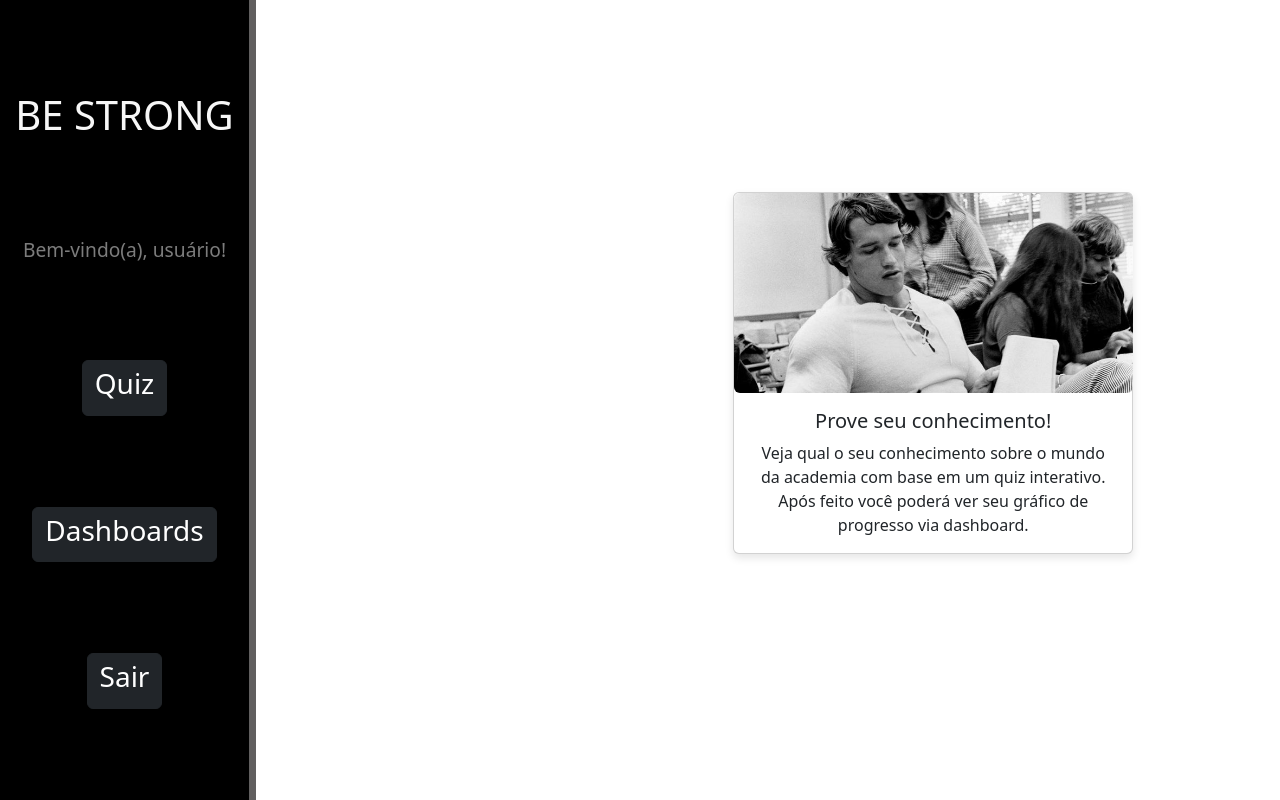
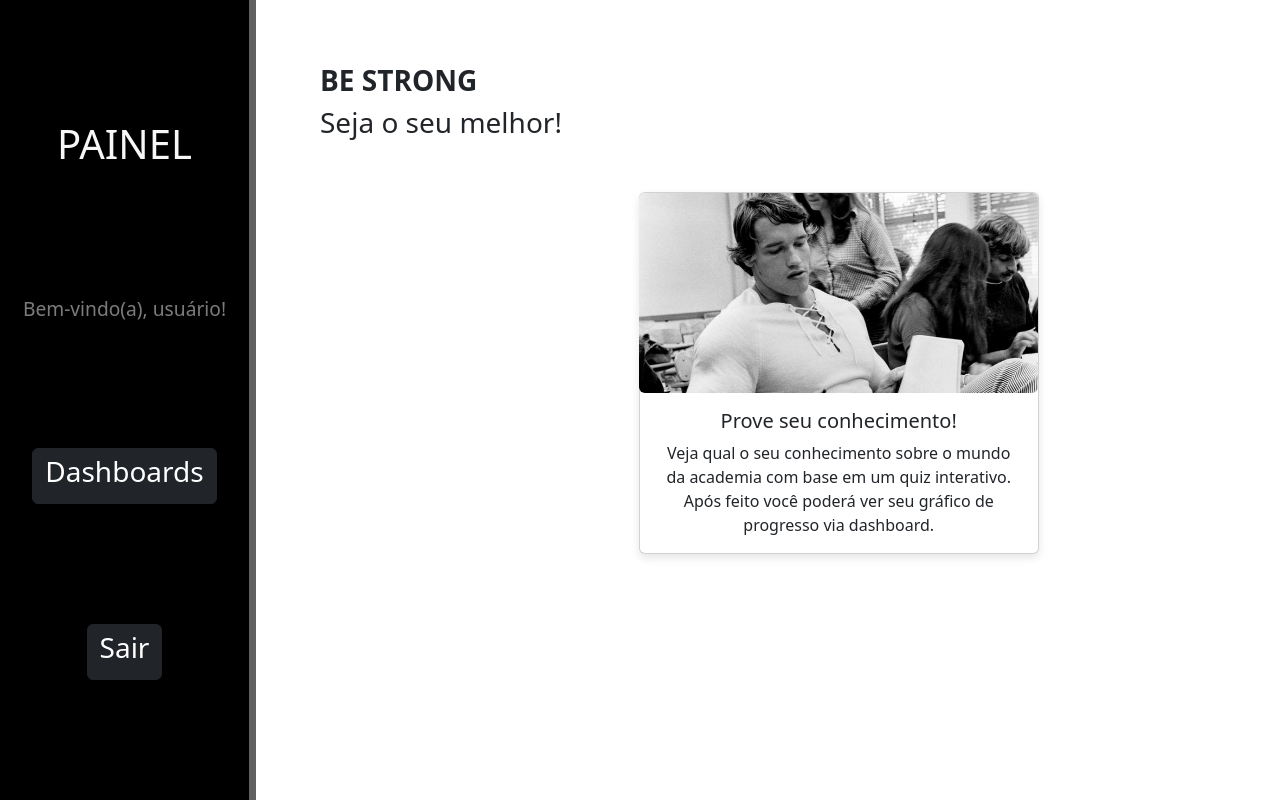
Before and after one commit to VitorSuave/Projeto-Individual-BeStrong, a website: page public/painel.html in a window 1280 px wide. Drawn offline with nearby package versions, Linux system fonts and the light colour scheme.

```diff
--- a/public/css/painel.css
+++ b/public/css/painel.css
@@ -253,8 +253,8 @@
   display: flex;
   flex-wrap: wrap;
   justify-content: center;
-  padding-left: 45%;
   margin-top: 15%;
+  padding-left: 6%;
 }
 
 
@@ -281,10 +281,11 @@
   object-fit: cover;
   object-position: center 40%;
   border-radius: 6px;
+  cursor: pointer;
 }
 
 .card .card-content {
-  margin-left: 15px;
+  margin-left: 25px;
 }
 
 .card .card-content h3 {
@@ -298,3 +299,8 @@
   color: #fff;
   margin: 5px 0 0;
 }
+
+.titulo{
+  padding-left: 25%;
+  margin-top: 5%;
+}
--- a/public/painel.html
+++ b/public/painel.html
@@ -17,17 +17,12 @@
 
     <div class="janela">
         <div class="header-left">
-            <h1>BE STRONG</h1>
+            <h1>PAINEL</h1>
 
             <div class="hello">
                 <h3>Bem-vindo(a), <span id="b_usuario">usuário</span>!</h3>
             </div>
 
-            <div class="btn btn-dark">
-                <a href="quiz.html">
-                    <h3>Quiz</h3>
-                </a>
-            </div>
 
             <div class="btn btn-dark">
                 <a href="dashboard.html">
@@ -44,6 +39,7 @@
 
         <div class="titulo">
             <h3><strong>BE STRONG</strong></h3>
+            <h3>Seja o seu melhor!</h3>
         </div>
 
         <div class="cards-container">
```
